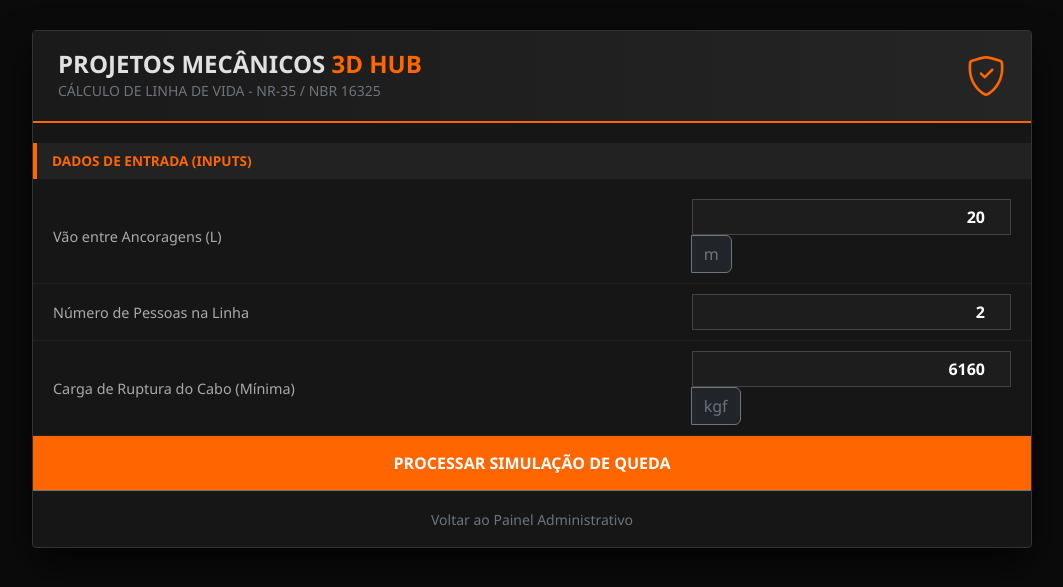
After one commit to wagnerfonsek/siteprojetosmecanicos3dhub, a Flask app: page /calculadora_nr35 in a window 1280 px wide. The commit adds this page. Shown: the top 587 px of the page, without its empty margins (108-1171 px from the left). Run offline with Flask 3, Linux system fonts and the light colour scheme.

Commit message:
Add: Calculadora NR-35 validada com memorial tecnico e CSS de impressao

```diff
--- a/app.py
+++ b/app.py
@@ -1,40 +1,44 @@
 from flask import Flask, render_template, request
+# Importando sua lógica da pasta calculo
+from calculo.funcoes import calcular_linha_vida
 
 app = Flask(__name__)
 
-# Lista de serviços atualizada com foco em autoridade e no novo treinamento
+# --- VITRINE COMERCIAL ---
 servicos_mecanica = [
-    {
-        "titulo": "Projetos 3D & Análise FEA",
-        "desc": "Modelagem avançada no Autodesk Inventor com validação estrutural por Elementos Finitos."
-    },
-    {
-        "titulo": "Adequação NR-12",
-        "desc": "Projetos completos de segurança, laudos e vistorias para conformidade de máquinas."
-    },
-    {
-        "titulo": "Inspeção NR-13 & NR-35",
-        "desc": "Laudos de vasos de pressão e projetos de linha de vida com máxima segurança operacional."
-    },
-    {
-        "titulo": "Treinamento em Soldagem",
-        "desc": "Capacitação técnica in-company (MIG/MAG, TIG, ER) unindo 15 anos de prática à engenharia."
-    },
-    {
-        "titulo": "Consultoria e ART",
-        "desc": "Emissão de laudos técnicos e responsabilidade técnica para projetos e fabricação industrial."
-    }
+    {"titulo": "Projetos 3D & Análise FEA", "desc": "Modelagem avançada no Autodesk Inventor com validação estrutural por Elementos Finitos."},
+    {"titulo": "Adequação NR-12", "desc": "Projetos completos de segurança, laudos e vistorias para conformidade de máquinas."},
+    {"titulo": "Inspeção NR-13 & NR-35", "desc": "Laudos de vasos de pressão e projetos de linha de vida com máxima segurança operacional."},
+    {"titulo": "Treinamento em Soldagem", "desc": "Capacitação técnica in-company (MIG/MAG, TIG, ER) unindo 15 anos de prática à engenharia."},
+    {"titulo": "Consultoria e ART", "desc": "Emissão de laudos técnicos e responsabilidade técnica para projetos e fabricação industrial."}
 ]
 
 @app.route('/')
 def home():
     return render_template('index.html', servicos=servicos_mecanica)
 
+@app.route('/ferramentas')
+def ferramentas():
+    return render_template('ferramentas.html')
+
+@app.route('/calculadora_nr35', methods=['GET', 'POST'])
+def calculadora_nr35():
+    resultado = None
+    if request.method == 'POST':
+        # Pegando os dados do formulário
+        vao = float(request.form.get('vao', 0))
+        pessoas = int(request.form.get('pessoas', 0))
+        ruptura = float(request.form.get('ruptura', 0)) # Variável em português
+
+        # CORREÇÃO AQUI: Mudamos 'rupture' para 'ruptura' para o Python não se perder
+        resultado = calcular_linha_vida(vao, pessoas, ruptura)
+
+    return render_template('calculadora.html', resultado=resultado)
+
 @app.route('/contato', methods=['POST'])
 def contato():
     nome = request.form.get('nome')
-    # Resposta personalizada para o cliente
-    return f"Olá {nome}, recebemos sua solicitação! A Projetos Mecânicos 3D Hub entrará em contato em breve."
+    return f"Olá {nome}, recebemos sua solicitação!"
 
 if __name__ == '__main__':
     app.run(debug=True)
--- /dev/null
+++ b/templates/calculadora.html
@@ -0,0 +1,146 @@
+<!DOCTYPE html>
+<html lang="pt-br">
+<head>
+    <meta charset="UTF-8">
+    <meta name="viewport" content="width=device-width, initial-scale=1.0">
+    <title>Hub - Memorial de Cálculo NR-35</title>
+    <link href="https://cdn.jsdelivr.net/npm/bootstrap@5.3.0/dist/css/bootstrap.min.css" rel="stylesheet">
+    <link rel="stylesheet" href="https://cdn.jsdelivr.net/npm/bootstrap-icons@1.11.0/font/bootstrap-icons.css">
+    <style>
+        :root { --laranja: #ff6600; --dark-bg: #0b0b0b; --card-bg: #161616; --input-bg: #1d1d1d; }
+        body { background-color: var(--dark-bg); color: #e0e0e0; font-family: 'Segoe UI', sans-serif; }
+
+        .excel-container {
+            max-width: 1000px; margin: 30px auto;
+            background: var(--card-bg); border: 1px solid #333; border-radius: 4px;
+            box-shadow: 0 15px 35px rgba(0,0,0,0.7);
+        }
+
+        /* Cabeçalho igual ao Print */
+        .excel-header {
+            background: linear-gradient(90deg, #1a1a1a, #252525);
+            padding: 15px 25px; border-bottom: 2px solid var(--laranja);
+            display: flex; justify-content: space-between; align-items: center;
+        }
+
+        .section-title {
+            background: #222; color: var(--laranja);
+            padding: 8px 15px; font-weight: bold; font-size: 0.85rem;
+            text-transform: uppercase; border-left: 4px solid var(--laranja);
+            margin: 20px 0 10px 0;
+        }
+
+        .grid-row { display: flex; border-bottom: 1px solid #222; padding: 10px 20px; align-items: center; }
+        .grid-label { flex: 2; font-size: 0.9rem; color: #aaa; }
+        .grid-input { flex: 1; }
+
+        .form-control-excel {
+            background: var(--input-bg); border: 1px solid #444; color: #fff;
+            text-align: right; padding: 5px 10px; font-weight: bold; width: 100%;
+        }
+        .form-control-excel:focus { border-color: var(--laranja); outline: none; background: #000; }
+
+        /* Estilo para as Células de Saída (Igual ao Print) */
+        .cell-output {
+            background: #282828; color: var(--laranja);
+            padding: 5px 10px; border: 1px solid #444;
+            text-align: right; font-weight: bold; display: block;
+        }
+
+        .status-box {
+            padding: 20px; text-align: center; font-size: 1.5rem; font-weight: bold;
+            margin: 20px; border-radius: 4px;
+        }
+        .status-ok { background: rgba(0, 255, 0, 0.1); color: #00ff00; border: 1px solid #00ff00; }
+        .status-fail { background: rgba(255, 0, 0, 0.1); color: #ff4444; border: 1px solid #ff4444; }
+
+        .btn-calculate {
+            background: var(--laranja); color: #fff; border: none; width: 100%;
+            padding: 15px; font-weight: bold; text-transform: uppercase; cursor: pointer;
+        }
+        .btn-calculate:hover { background: #e65c00; }
+    </style>
+</head>
+<body>
+
+<div class="excel-container">
+    <div class="excel-header">
+        <div>
+            <h4 class="mb-0 fw-bold">PROJETOS MECÂNICOS <span class="text-orange" style="color:var(--laranja)">3D HUB</span></h4>
+            <small class="text-secondary">CÁLCULO DE LINHA DE VIDA - NR-35 / NBR 16325</small>
+        </div>
+        <i class="bi bi-shield-check fs-1 text-orange" style="color:var(--laranja)"></i>
+    </div>
+
+    <form method="POST">
+        <div class="section-title">Dados de Entrada (Inputs)</div>
+
+        <div class="grid-row">
+            <div class="grid-label">Vão entre Ancoragens (L)</div>
+            <div class="grid-input">
+                <div class="input-group">
+                    <input type="number" step="0.1" name="vao" class="form-control-excel" value="20" required>
+                    <span class="input-group-text bg-dark border-secondary text-secondary">m</span>
+                </div>
+            </div>
+        </div>
+
+        <div class="grid-row">
+            <div class="grid-label">Número de Pessoas na Linha</div>
+            <div class="grid-input">
+                <input type="number" name="pessoas" class="form-control-excel" value="2" required>
+            </div>
+        </div>
+
+        <div class="grid-row">
+            <div class="grid-label">Carga de Ruptura do Cabo (Mínima)</div>
+            <div class="grid-input">
+                <div class="input-group">
+                    <input type="number" name="ruptura" class="form-control-excel" value="6160" required>
+                    <span class="input-group-text bg-dark border-secondary text-secondary">kgf</span>
+                </div>
+            </div>
+        </div>
+
+        <button type="submit" class="btn-calculate">Processar Simulação de Queda</button>
+
+        {% if resultado %}
+        <div class="section-title">Resultados do Memorial (Outputs)</div>
+
+        <div class="grid-row">
+            <div class="grid-label">Flecha Dinâmica Estimada (f3)</div>
+            <div class="grid-input"><span class="cell-output">{{ resultado.f3_dinamica }} mm</span></div>
+        </div>
+
+        <div class="grid-row">
+            <div class="grid-label">Força Resultante no Apoio (T1)</div>
+            <div class="grid-input"><span class="cell-output">{{ resultado.t1_kgf }} kgf</span></div>
+        </div>
+
+        <div class="grid-row">
+            <div class="grid-label">Fator de Segurança Encontrado (FS)</div>
+            <div class="grid-input"><span class="cell-output">{{ resultado.fator_servico }}</span></div>
+        </div>
+
+        <div class="grid-row">
+            <div class="grid-label">Zona de Livre Queda Mínima (ZLQ)</div>
+            <div class="grid-input"><span class="cell-output">{{ resultado.zlq_m }} m</span></div>
+        </div>
+
+        <div class="status-box {% if resultado.aprovado %}status-ok{% else %}status-fail{% endif %}">
+            {% if resultado.aprovado %}
+                <i class="bi bi-check-all"></i> MEMORIAL APROVADO
+            {% else %}
+                <i class="bi bi-exclamation-triangle"></i> MEMORIAL REPROVADO
+            {% endif %}
+        </div>
+        {% endif %}
+    </form>
+
+    <div class="p-3 text-center border-top border-secondary">
+        <a href="/" class="text-secondary text-decoration-none small">Voltar ao Painel Administrativo</a>
+    </div>
+</div>
+
+</body>
+</html>
--- /dev/null
+++ b/templates/ferramentas.html
@@ -0,0 +1,6 @@
+<h2>Painel Técnico - Hub</h2>
+<ul>
+    <li><a href="/calculadora_nr35">Calculadora de Linha de Vida (NR-35)</a></li>
+    </ul>
+<br>
+<a href="/">Voltar para o Site Principal</a>
```
Also changed, not shown: calculo/funcoes.py (added, +13 -0 lines), templates/index.html (+6 -1 lines).
